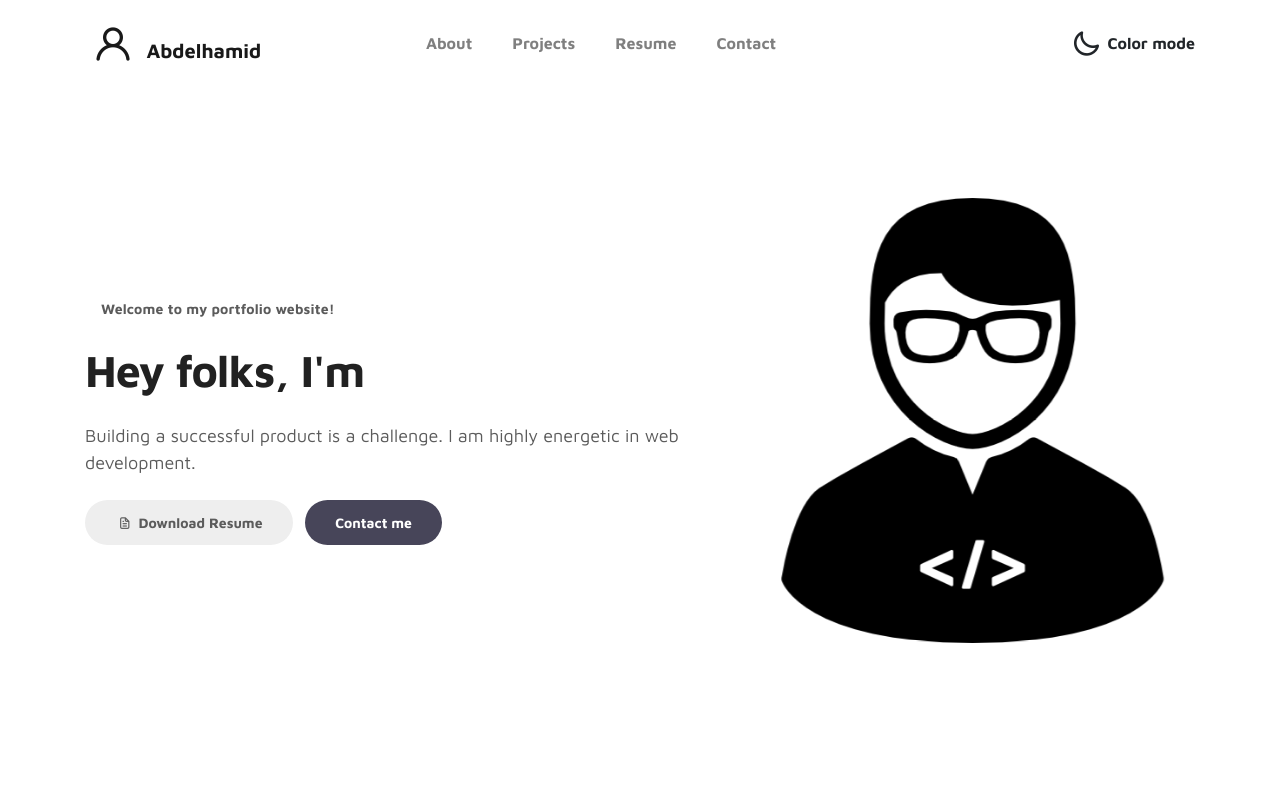
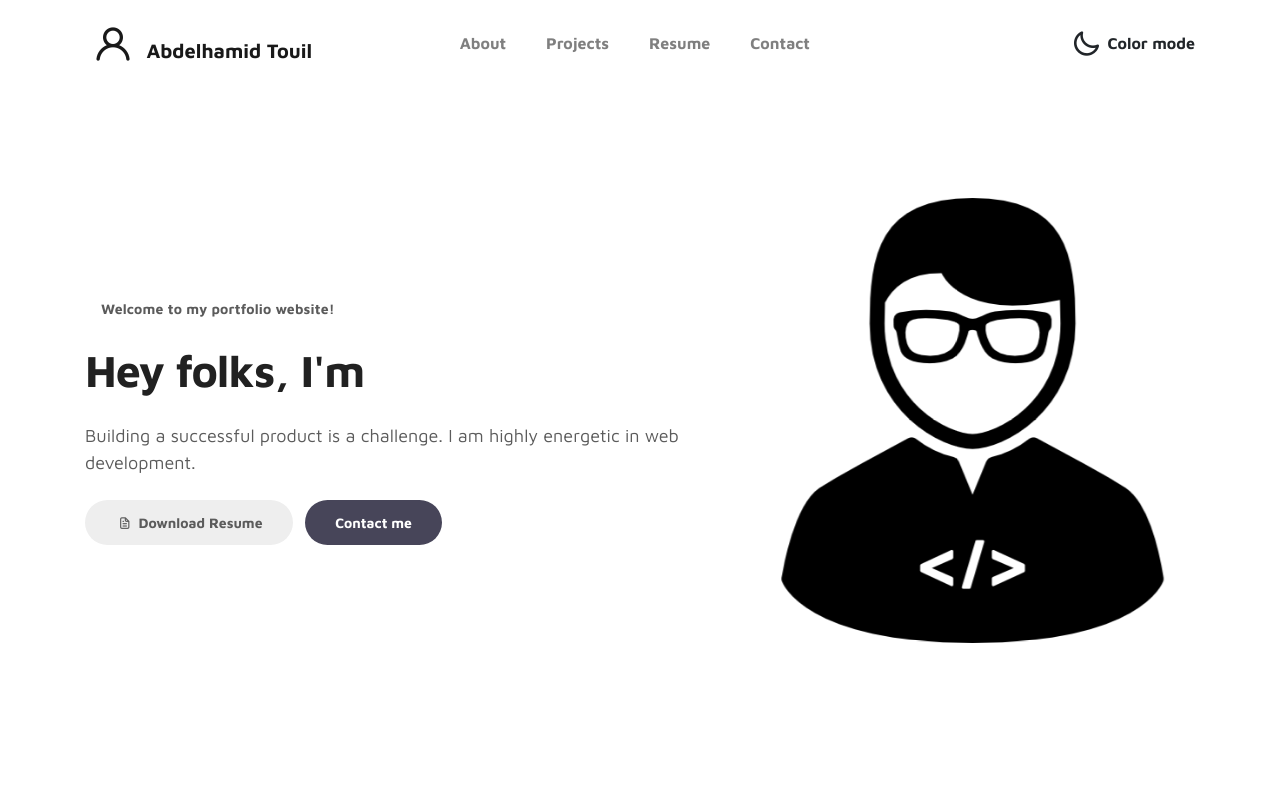
Before and after one commit to AbdelhamidTouil/My-Portfolio, a plain HTML site: page index.html in a window 1280 px wide. Shown: the top 800 px of the page. Drawn offline with Linux system fonts and the light colour scheme.

Commit message:
tirth commit

```diff
--- a/index.html
+++ b/index.html
@@ -26,7 +26,7 @@
     <!-- MENU -->
     <nav class="navbar navbar-expand-sm navbar-light">
         <div class="container">
-            <a class="navbar-brand" href="index.html"><i class='uil uil-user'></i> Abdelhamid</a>
+            <a class="navbar-brand" href="index.html"><i class='uil uil-user'></i> Abdelhamid Touil</a>
 
             <button class="navbar-toggler" type="button" data-toggle="collapse" data-target="#navbarNav" aria-controls="navbarNav" aria-expanded="false"
                 aria-label="Toggle navigation">
```
